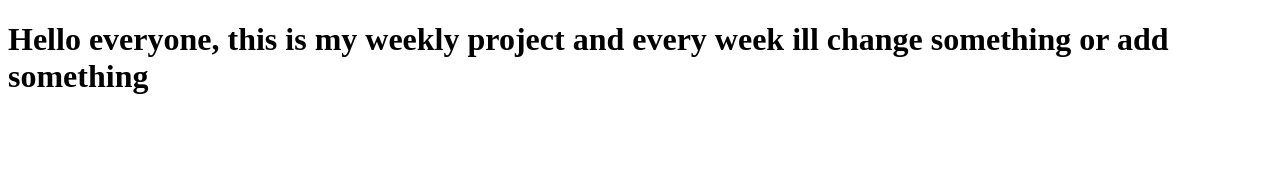
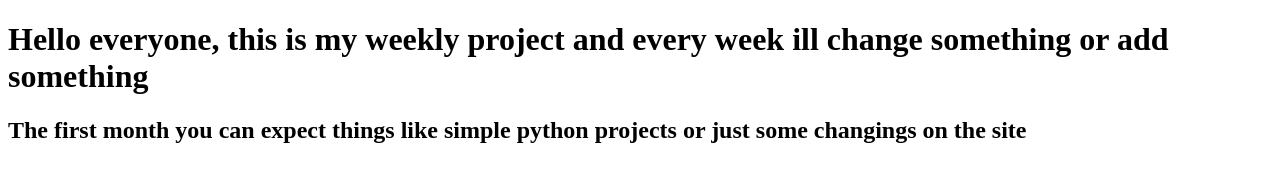
Before and after one commit to MeowDev404/my-weekly-project, a plain HTML site: page index.html in a window 1280 px wide. Drawn offline with Linux system fonts and the light colour scheme.

Commit message:
saving...

```diff
--- a/index.html
+++ b/index.html
@@ -9,6 +9,6 @@
     <h1>Hello everyone,
         this is my weekly project and every week ill change something or add something
     </h1>
-
+<h2>The first month you can expect things like simple python projects or just some changings on the site</h2>
 </body>
 </html>
```
